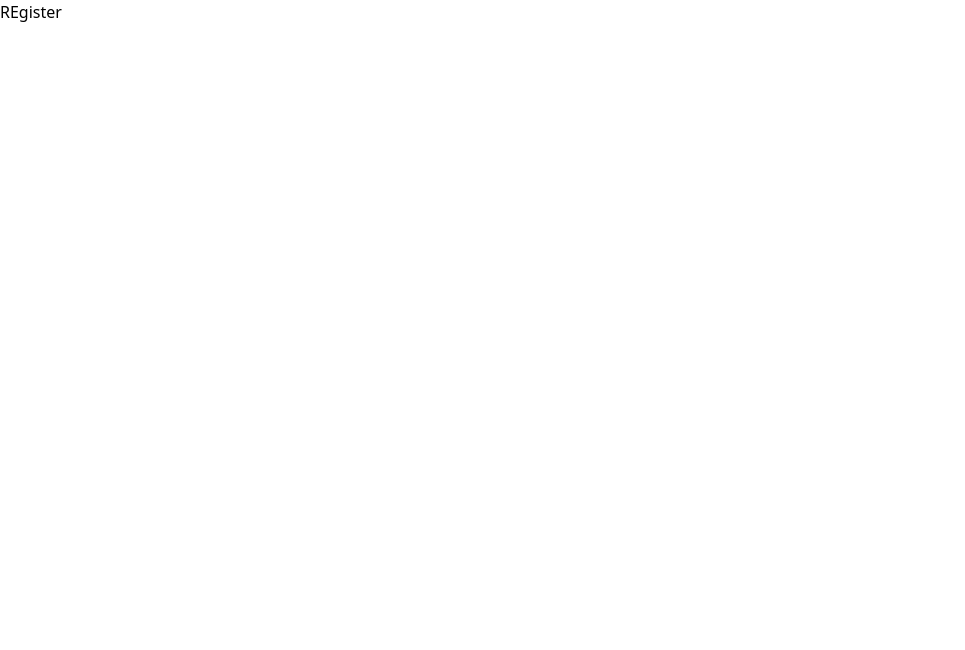
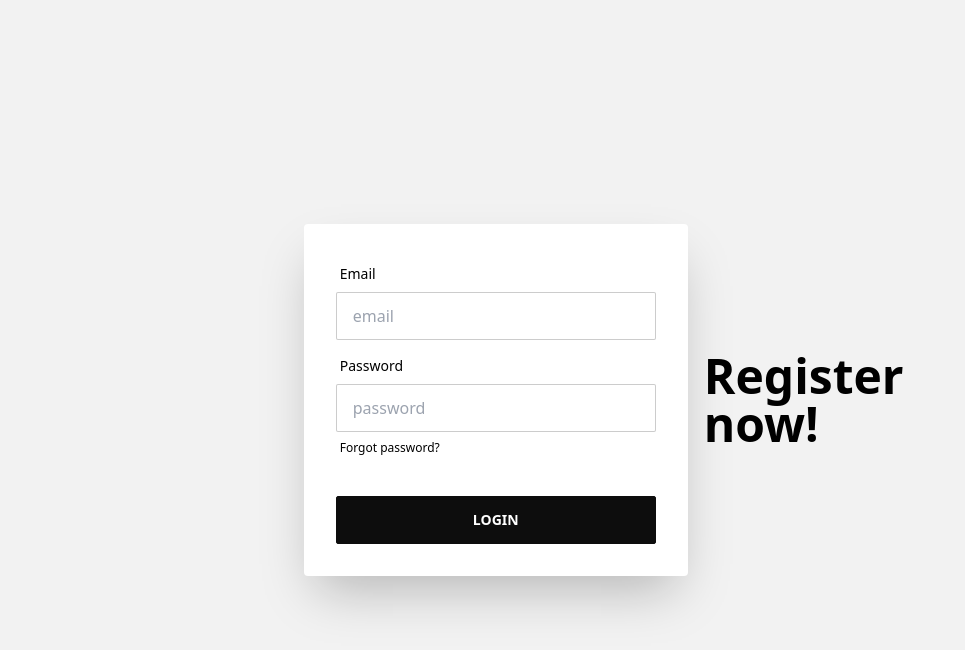
Before and after one commit to safkat07/Cleaner-Co, a React (Vite) app: page /register in a window 1280 px wide. Shown: the top 650 px of the page, without its empty margins (0-965 px from the left). Built offline with nearby package versions, Linux system fonts and the light colour scheme; no server answers.

Commit message:
auth register complete

```diff
--- a/index.html
+++ b/index.html
@@ -2,7 +2,7 @@
 <html lang="en">
   <head>
     <meta charset="UTF-8" />
-    <link rel="icon" type="image/svg+xml" href="/vite.svg" />
+    <link rel="icon" type="image/svg+xml" href="/src/assets/Images/clean.jpg" />
     <meta name="viewport" content="width=device-width, initial-scale=1.0" />
     <title>Cleaner Co Services</title>
   </head>
--- a/src/Components/Layout/MainLayout.jsx
+++ b/src/Components/Layout/MainLayout.jsx
@@ -1,5 +1,5 @@
 import propTypes from "prop-types";
-import { NavLink } from "react-router-dom";
+
 import Navbar from "./Navbar";
 import Sidebar from "./Sidebar";
 
--- a/src/Components/Layout/Navbar.jsx
+++ b/src/Components/Layout/Navbar.jsx
@@ -1,4 +1,4 @@
-import React from 'react';
+import logo from '../../../src/assets/Images/clean.jpg'
 import { NavLink } from 'react-router-dom';
 
 const Navbar = () => {
@@ -25,9 +25,23 @@ const Navbar = () => {
             </svg>
           </label>
         </div>
-        <div className="flex-1 px-2 mx-2">Navbar Title</div>
+        <div className="flex-1 px-2 mx-2">
+          <img
+          className='w-[100px] mt-5 h-24'
+          src={logo} alt="" />
+        </div>
         <div className="flex-none hidden lg:block">
           <div className="flex gap-2 ">
+          <NavLink
+              to="/"
+              className={({ isActive }) =>
+                isActive
+                  ? "btn btn-primary rounded-md btn-sm"
+                  : "btn btn-ghost rounded-md btn-sm"
+              }
+            >
+              Home
+            </NavLink>
             <NavLink
               to="/about"
               className={({ isActive }) =>
--- /dev/null
+++ b/src/Hooks/UseAuth.jsx
@@ -0,0 +1,9 @@
+import { useContext } from "react";
+import { AuthContext } from "../Providers/AuthProvider";
+
+const UseAuth = () => {
+  const authUtils = useContext(AuthContext);
+  return authUtils;
+};
+
+export default UseAuth;
--- a/src/Page/Login.jsx
+++ b/src/Page/Login.jsx
@@ -1,4 +1,10 @@
+import UseAuth from "../Hooks/UseAuth";
+
 const Login = () => {
+
+
+  const {user, loginUser} = UseAuth()
+console.log(user);
   return (
     <div className="hero min-h-screen bg-base-200">
       <div className="hero-content flex-col lg:flex-row-reverse">
--- a/src/Page/Register.jsx
+++ b/src/Page/Register.jsx
@@ -1,9 +1,72 @@
+import { useState } from "react";
+import UseAuth from "../Hooks/UseAuth";
+
+
 const Register = () => {
+  const { createUser, user } = UseAuth();
+  const [email, setEmail] = useState("");
+  const [password, setPassword] = useState("");
+
+  const handleSubmit = async (e) => {
+    e.preventDefault();
+    // console.log(email, password);
+    try {
+     await createUser(email, password)
+     console.log('user successfully created');
+    } catch (err) {
+      console.log(err);
+    }
+  };
+
+
   return (
-    <div>
-      <h2>REgister</h2>
+    <div className="hero min-h-screen bg-base-200">
+      <div className="hero-content flex-col lg:flex-row-reverse">
+        <div className="text-center lg:text-left">
+          <h1 className="text-5xl font-bold">Register now!</h1>
+        </div>
+        <div className="card flex-shrink-0 w-full max-w-sm shadow-2xl bg-base-100">
+          <form className="card-body" onSubmit={handleSubmit}>
+            <div className="form-control">
+              <label className="label">
+                <span className="label-text">Email</span>
+              </label>
+              <input
+                type="email"
+                onBlur={(e) => setEmail(e.target.value)}
+                placeholder="email"
+                className="input input-bordered"
+                required
+              />
+            </div>
+            <div className="form-control">
+              <label className="label">
+                <span className="label-text">Password</span>
+              </label>
+              <input
+                type="password"
+                name="password"
+                onBlur={(e) => setPassword(e.target.value)}
+                placeholder="password"
+                className="input input-bordered"
+                required
+              />
+              <label className="label">
+                <a href="#" className="label-text-alt link link-hover">
+                  Forgot password?
+                </a>
+              </label>
+            </div>
+            <div className="form-control mt-6">
+              <button type="submit" className="btn btn-primary">
+                Login
+              </button>
+            </div>
+          </form>
+        </div>
+      </div>
     </div>
   );
 };
 
-export default Register
+export default Register;
--- a/src/Providers/AuthProvider.jsx
+++ b/src/Providers/AuthProvider.jsx
@@ -1,23 +1,59 @@
-import { signInWithEmailAndPassword } from "firebase/auth";
-import { useState } from "react";
-import { createContext } from "react";
+import {
+  createUserWithEmailAndPassword,
+  onAuthStateChanged,
+  signInWithEmailAndPassword,
+} from "firebase/auth";
+import propTypes from "prop-types";
+
+import {  createContext, useEffect, useState } from "react";
 import { auth } from "../Config/firebase.config";
 
-const AuthContext = createContext()
-const AuthProvider = () => {
-    const [user, setUser] = useState(null)
-    const [isLoading, setIsLoading] = useState(null)
 
-    const createUser = (email, password) => {
-        return signInWithEmailAndPassword(auth, email, password)
+export const AuthContext = createContext();
+const AuthProvider = ({children}) => {
+  const [user, setUser] = useState(null);
+  const [isLoading, setIsLoading] = useState(true);
+
+  //create a new user
+  const createUser = (email, password) => {
+    setIsLoading(true);
+    return createUserWithEmailAndPassword(auth, email, password);
+  };
+
+  //user login
+  const loginUser = (email, password) => {
+    setIsLoading(true);
+    return signInWithEmailAndPassword(auth, email, password);
+  };
+
+  //user alive?
+  useEffect( () => {
+   const subscribe =  onAuthStateChanged(auth, (currentUser) => {
+        setUser(currentUser)
+        setIsLoading(false)
+    })
+
+    return() => {
+      return  subscribe()
     }
+  },[])
 
-    const values = {}
-    return (
-        <AuthContext.Provider value={values}>
-            <h1>AuthProvider</h1>
-        </AuthContext.Provider>
-    );
+  const values = {
+    createUser,
+    loginUser,
+    user,
+    isLoading,
+  };
+  return (
+    <AuthContext.Provider value={values}>
+      {children}
+    </AuthContext.Provider>
+  );
 };
 
+AuthProvider.propTypes = {
+    children: propTypes.node,
+  };
+
+
 export default AuthProvider;
--- a/src/main.jsx
+++ b/src/main.jsx
@@ -3,9 +3,12 @@ import ReactDOM from "react-dom/client";
 import "./index.css";
 import { RouterProvider } from "react-router-dom";
 import routes from "./Routes/Index.jsx";
+import AuthProvider from "./Providers/AuthProvider.jsx";
 
 ReactDOM.createRoot(document.getElementById("root")).render(
   <React.StrictMode>
-    <RouterProvider router={routes}></RouterProvider>
+    <AuthProvider>
+      <RouterProvider router={routes}></RouterProvider>
+    </AuthProvider>
   </React.StrictMode>
 );
```
Also changed, not shown: src/Config/firebase.config.js (+7 -2 lines), src/assets/Images/clean.jpg (added).
